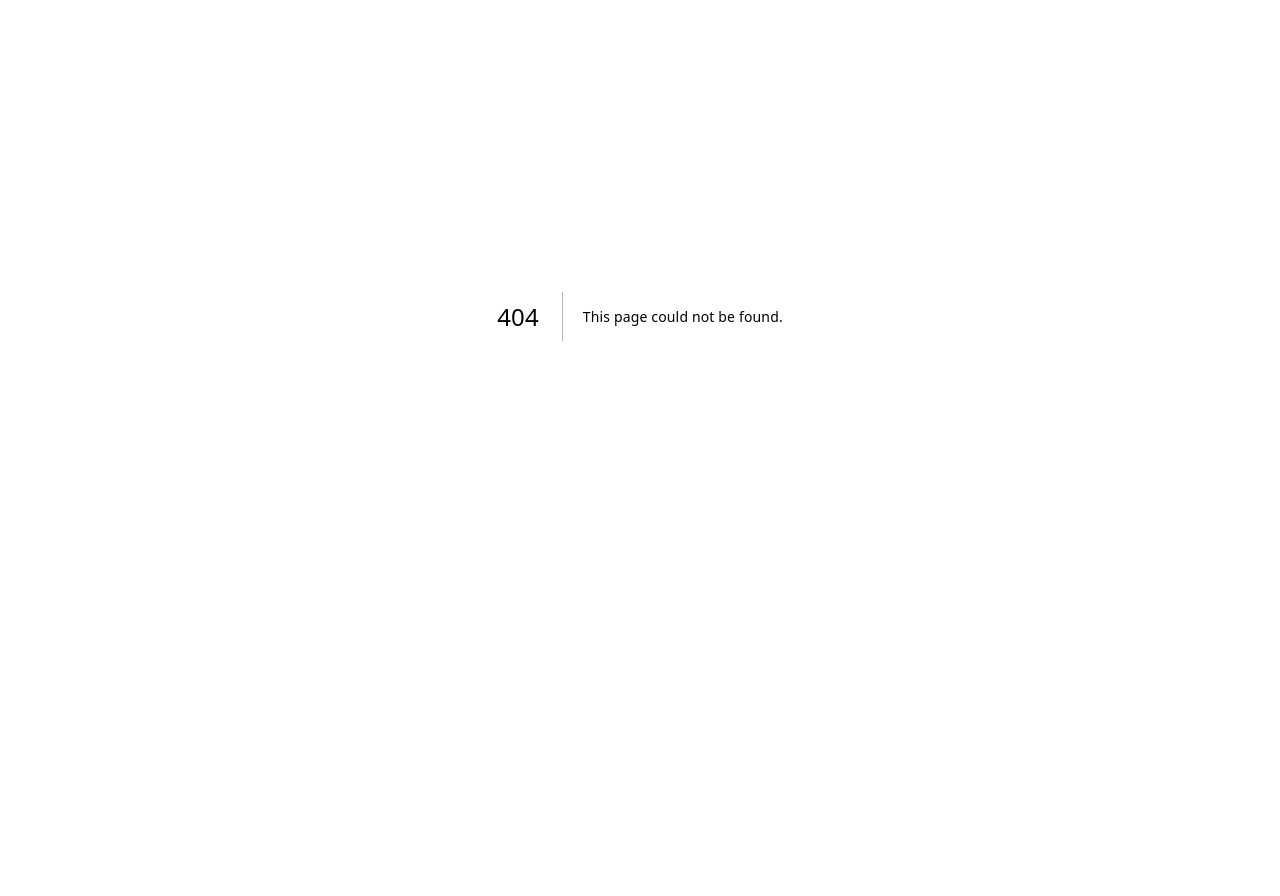
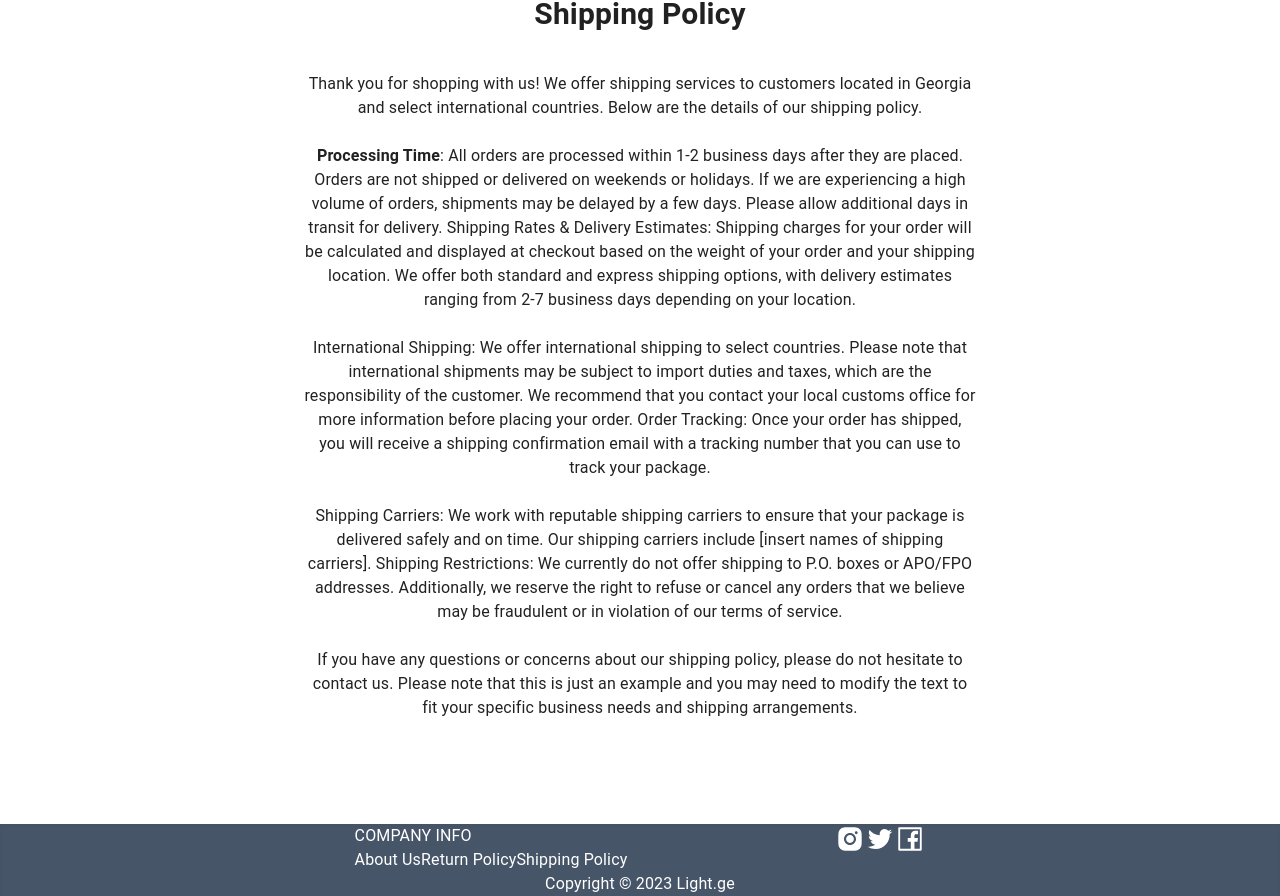
Before and after one commit to GeorgeShalamberidze/Ecommerce-Lights, a Next.js app: page /company/shipping-policy in a window 1280 px wide. Before the commit this address had no page. Shown: the part 204-1100 px from the top of the page. Before the commit the page ends 920 px from the top, so only its background shows below. Built offline with nearby package versions, Linux system fonts and the light colour scheme.

Commit message:
adding pages

```diff
--- a/src/components/Footer.tsx
+++ b/src/components/Footer.tsx
@@ -1,3 +1,4 @@
+import Link from "next/link";
 import React from "react";
 import {
   AiFillInstagram,
@@ -11,10 +12,14 @@ const Footer = () => {
       className="flex shadow-inner justify-center items-center flex-col text-white"
       style={{ backgroundColor: "rgb(71, 85, 105)" }}
     >
-      <div>
-        <h1>asd</h1>
-        <h1>asd</h1>
-        <h1>asd</h1>
+      <div className="flex gap-52">
+        <div className="company">
+          <h1>COMPANY INFO</h1>
+          <div className="flex ">
+            <Link href="/company/about-us">About Us</Link>
+            <Link href="/company/return-policy">Return Policy</Link>
+            <Link href="/company/shipping-policy">Shipping Policy</Link>
+          </div>
         </div>
         <div>
           <p className="flex cursor-pointer">
@@ -23,6 +28,7 @@ const Footer = () => {
             <AiOutlineFacebook size={30} />
           </p>
         </div>
+      </div>
       <p>Copyright &#169; 2023 Light.ge</p>
     </footer>
   );
--- /dev/null
+++ b/src/pages/company/about-us.tsx
@@ -0,0 +1,42 @@
+import Layout from "@/components/Layout";
+import React from "react";
+
+const AboutUs = () => {
+  return (
+    <Layout title="About Us">
+      <div className="flex text-center justify-center items-center m-20">
+        <div className=" max-w-2xl">
+          <h1 className="text-3xl font-bold mb-10">About Us</h1>
+          <h3>
+            <p>
+              Founded in 2009, we have delivered expertly designed LED packages
+              to hobbyists, scientists, and companies all over the world.
+            </p>
+            <br />
+            <p>
+              Since the beginning we have done all of our pcb, heatsink, and
+              general design in-house, and have carefully selected suppliers to
+              deliver quality made products at great prices. If you think we
+              should carry a product that you don't see on the site, have a
+              wholesale inquiry, or just have any general comments or questions
+              please send an e-mail to gshalamberidze@gmail.com or give us a
+              call at +995 577 123 123
+            </p>
+            <br />
+            <p>
+              f you'd like to write us/stop by/mail a money order for an order
+              our address is:
+            </p>
+            <br />
+            <p>51, Tskneti Highway</p>
+            <p>Georgia, Tbilisi 0162</p>
+            <br />
+            <br />
+          </h3>
+        </div>
+      </div>
+    </Layout>
+  );
+};
+
+export default AboutUs;
--- /dev/null
+++ b/src/pages/company/return-policy.tsx
@@ -0,0 +1,50 @@
+import Layout from "@/components/Layout";
+import React from "react";
+
+const ReturnPolicy = () => {
+  return (
+    <Layout title="Return Policy">
+      <div className="flex justify-center items-center m-20">
+        <div className=" max-w-2xl">
+          <h1 className="text-3xl font-bold mb-10  text-center">
+            Return Policy
+          </h1>
+          <h3>
+            <p>
+              We understand that projects change and we try to make returns as
+              painless as possible. We can accept returns of any order within 60
+              days of the order being placed. All products must be new and
+              unused.
+            </p>
+            <br />
+            <p>
+              If you received a defective item please notify us immediately at
+              gshalamberidze@lights.com. We will need you to send the item in
+              for verification, so you will need to cover shipping to us and
+              we'll cover shipping of the return item going back to you (if
+              defective).
+            </p>
+            <br />
+            <p>
+              Please do an inventory of your order once it arrives. If anything
+              is missing from your order please let us know within 30 days,
+              after that we will consider the order received in full.
+            </p>
+            <br />
+            <p>
+              If you need to return an item, simply login to your account, view
+              the order using the "Complete Orders" link under the My Account
+              menu and click the Return Item(s) button. We'll notify you via
+              e-mail of your refund once we've received and processed the
+              returned item. Returns typically take 3-5 business days to process
+              once we receive them.
+            </p>
+            <br />
+          </h3>
+        </div>
+      </div>
+    </Layout>
+  );
+};
+
+export default ReturnPolicy;
--- /dev/null
+++ b/src/pages/company/shipping-policy.tsx
@@ -0,0 +1,65 @@
+import Layout from "@/components/Layout";
+import React from "react";
+
+const ShippingPolicy = () => {
+  return (
+    <Layout title="Shipping Policy">
+      <div className="flex text-center justify-center items-center m-20">
+        <div className=" max-w-2xl">
+          <h1 className="text-3xl font-bold mb-10">Shipping Policy</h1>
+          <h3>
+            <p>
+              Thank you for shopping with us! We offer shipping services to
+              customers located in Georgia and select international countries.
+              Below are the details of our shipping policy.
+            </p>
+            <br />
+            <p>
+              <span className="font-bold">Processing Time</span>: All orders are
+              processed within 1-2 business days after they are placed. Orders
+              are not shipped or delivered on weekends or holidays. If we are
+              experiencing a high volume of orders, shipments may be delayed by
+              a few days. Please allow additional days in transit for delivery.
+              Shipping Rates & Delivery Estimates: Shipping charges for your
+              order will be calculated and displayed at checkout based on the
+              weight of your order and your shipping location. We offer both
+              standard and express shipping options, with delivery estimates
+              ranging from 2-7 business days depending on your location.
+            </p>
+            <br />
+            <p>
+              International Shipping: We offer international shipping to select
+              countries. Please note that international shipments may be subject
+              to import duties and taxes, which are the responsibility of the
+              customer. We recommend that you contact your local customs office
+              for more information before placing your order. Order Tracking:
+              Once your order has shipped, you will receive a shipping
+              confirmation email with a tracking number that you can use to
+              track your package.
+            </p>
+            <br />
+            <p>
+              Shipping Carriers: We work with reputable shipping carriers to
+              ensure that your package is delivered safely and on time. Our
+              shipping carriers include [insert names of shipping carriers].
+              Shipping Restrictions: We currently do not offer shipping to P.O.
+              boxes or APO/FPO addresses. Additionally, we reserve the right to
+              refuse or cancel any orders that we believe may be fraudulent or
+              in violation of our terms of service.
+            </p>
+            <br />
+            <p>
+              If you have any questions or concerns about our shipping policy,
+              please do not hesitate to contact us. Please note that this is
+              just an example and you may need to modify the text to fit your
+              specific business needs and shipping arrangements.
+            </p>
+            <br />
+          </h3>
+        </div>
+      </div>
+    </Layout>
+  );
+};
+
+export default ShippingPolicy;
--- a/src/pages/shippingPolicy/ShippingPolicy.tsx
+++ /dev/null
@@ -1,44 +0,0 @@
-import Layout from "@/components/Layout";
-import React from "react";
-
-const ShippingPolicy = () => {
-  return (
-    <Layout title="Shipping Policy">
-      <div className="flex text-center justify-center items-center">
-        <h3>
-          Shipping Policy Thank you for shopping with us! We offer shipping
-          services to customers located in Georgia and select international
-          countries. Below are the details of our shipping policy. Processing
-          Time: All orders are processed within 1-2 business days after they are
-          placed. Orders are not shipped or delivered on weekends or holidays.
-          If we are experiencing a high volume of orders, shipments may be
-          delayed by a few days. Please allow additional days in transit for
-          delivery. Shipping Rates & Delivery Estimates: Shipping charges for
-          your order will be calculated and displayed at checkout based on the
-          weight of your order and your shipping location. We offer both
-          standard and express shipping options, with delivery estimates ranging
-          from 2-7 business days depending on your location. International
-          Shipping: We offer international shipping to select countries. Please
-          note that international shipments may be subject to import duties and
-          taxes, which are the responsibility of the customer. We recommend that
-          you contact your local customs office for more information before
-          placing your order. Order Tracking: Once your order has shipped, you
-          will receive a shipping confirmation email with a tracking number that
-          you can use to track your package. Shipping Carriers: We work with
-          reputable shipping carriers to ensure that your package is delivered
-          safely and on time. Our shipping carriers include [insert names of
-          shipping carriers]. Shipping Restrictions: We currently do not offer
-          shipping to P.O. boxes or APO/FPO addresses. Additionally, we reserve
-          the right to refuse or cancel any orders that we believe may be
-          fraudulent or in violation of our terms of service. If you have any
-          questions or concerns about our shipping policy, please do not
-          hesitate to contact us. Please note that this is just an example and
-          you may need to modify the text to fit your specific business needs
-          and shipping arrangements.
-        </h3>
-      </div>
-    </Layout>
-  );
-};
-
-export default ShippingPolicy;
```
Lines whose indentation alone changed are shown as unchanged.
